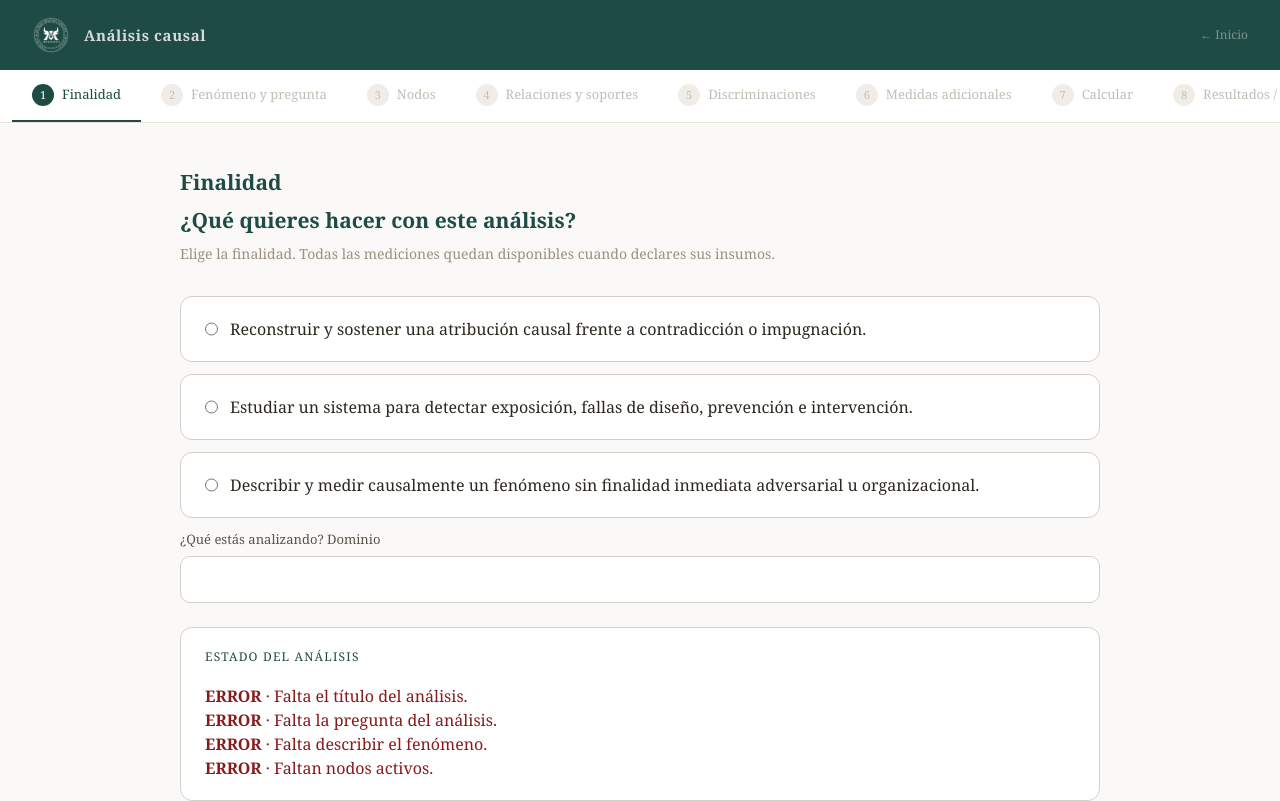
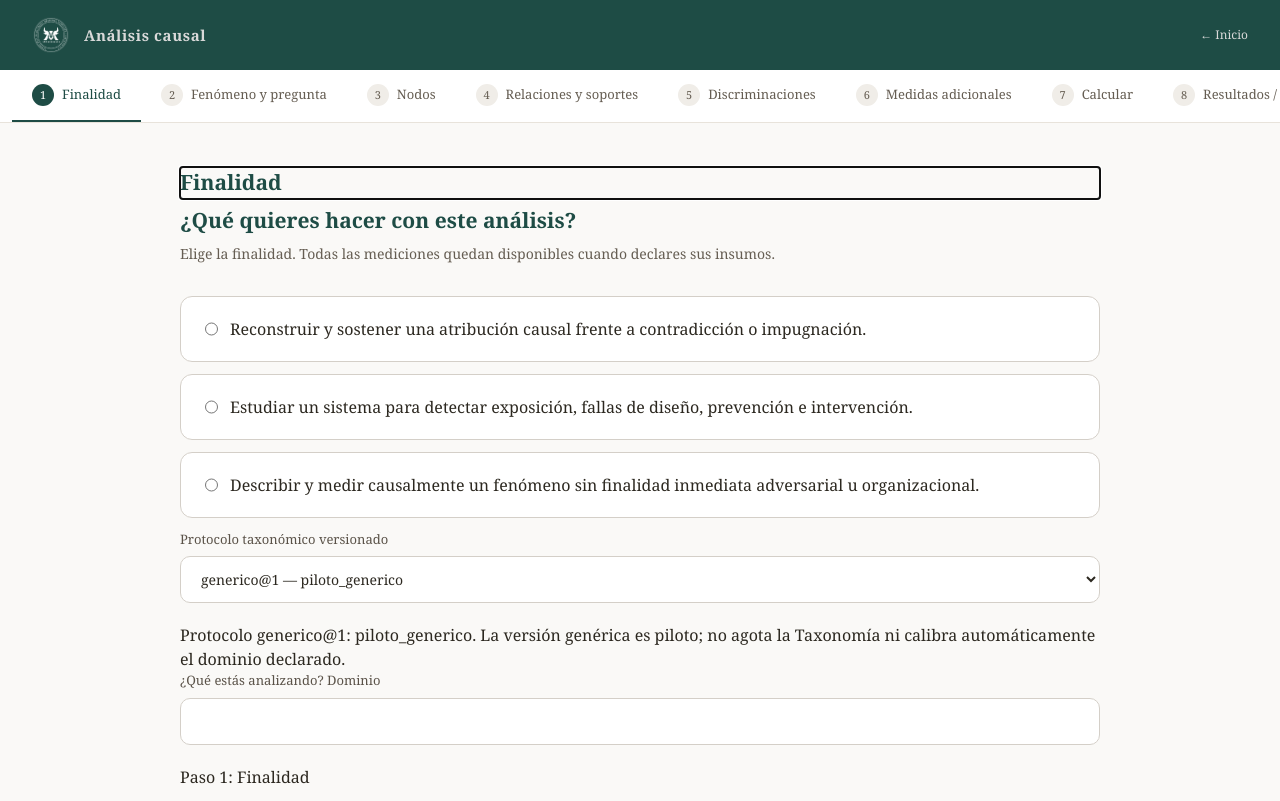
Before and after one commit to kagenomusuko-svg/meriadock-analisis, a Next.js app: page /constructor in a window 1280 px wide. Shown: the top 801 px of the page. Built offline with nearby package versions, Linux system fonts and the light colour scheme.

Commit message:
feat: aplicar protocolos versionados y navegación accesible

```diff
--- a/components/chat/Constructor.jsx
+++ b/components/chat/Constructor.jsx
@@ -1,4 +1,4 @@
-import { useState } from "react";
+import { useState, useEffect, useRef } from "react";
 import Image from "next/image";
 import Link from "next/link";
 import { construirSolicitud } from "../constructor/entrada";
@@ -32,6 +32,7 @@ const FAMILIAS = [
   ],
 ];
 const vacio = {
+  taxonomiaVersion: "generico@1",
   familia: "",
   dominio: "",
   titulo: "",
@@ -77,6 +78,8 @@ function CheckRow({ checked, onChange, children }) {
   );
 }
 export default function Constructor() {
+  const [protocolos,setProtocolos]=useState([GENERICO]);
+
   const [paso, setPaso] = useState(0),
     [estado, setEstado] = useState(vacio),
     [nuevoNombre, setNuevoNombre] = useState("");
@@ -93,6 +96,13 @@ export default function Constructor() {
     [calculando, setCalculando] = useState(false),
     [resultado, setResultado] = useState(null),
     [exportando, setExportando] = useState(false);
+  const protocolo=protocolos.find(p=>`${p.id}@${p.version}`===estado.taxonomiaVersion)||GENERICO;
+  const headingRef=useRef(null),errorRef=useRef(null);
+  useEffect(()=>{let activo=true;fetch('/api/protocolos').then(r=>{if(!r.ok)throw Error('No se pudo cargar catálogo taxonómico');return r.json();}).then(d=>{if(activo)setProtocolos(d.protocolos);}).catch(e=>{if(activo)setError(e.message);});return()=>{activo=false;};},[]);
+  useEffect(()=>{headingRef.current?.focus();},[paso]);
+  useEffect(()=>{if(error)errorRef.current?.focus();},[error]);
+  function cambiarProtocolo(version){const p=protocolos.find(p=>`${p.id}@${p.version}`===version);if(!p)return;editar({taxonomiaVersion:version,nodos:estado.nodos.map(n=>({...n,componentesS:p.componentesS.map(()=>''),estrategiaAlpha:'',alphaValor:'',alphaMonto:'',alphaBase:''}))});}
+  const reglaAlpha=n=>n.estrategiaAlpha?.startsWith('taxonomico:')?protocolo.estrategiasAlpha?.find(a=>a.id===n.estrategiaAlpha.split(':')[1])?.regla:n.estrategiaAlpha;
   function editar(patch) {
     setEstado((e) => ({ ...e, ...patch }));
     setResultado(null);
@@ -117,7 +127,7 @@ export default function Constructor() {
           tipo: "indeterminado",
           modo: "indeterminado",
           descripcion: "",
-          componentesS: ["", "", ""],
+          componentesS: protocolo.componentesS.map(()=>""),
         },
       ],
     });
@@ -168,7 +178,7 @@ export default function Constructor() {
     });
   }
   const solicitud = construirSolicitud(estado);
-  const mensajes = mensajesAnalisis({...solicitud.analisis,nodosActivos:solicitud.analisis.nodosActivos.map(n=>({...n,alpha:solicitud.insumos.insumosAlpha.find(a=>a.id===n.id)||n.alpha}))}, estado.mediciones);
+  const mensajes = mensajesAnalisis({...solicitud.analisis,nodosActivos:solicitud.analisis.nodosActivos.map(n=>({...n,alpha:solicitud.insumos.insumosAlpha.find(a=>a.id===n.id)||n.alpha}))}, estado.mediciones,protocolo);
   async function calcular() {
     setCalculando(true);
     setError("");
@@ -259,7 +269,7 @@ export default function Constructor() {
     background: "none",
     border: "none",
     cursor: "pointer",
-    color: "#c4bdb5",
+    color: "#655d52",
     fontSize: "22px",
     lineHeight: 1,
     padding: "2px 6px",
@@ -309,7 +319,7 @@ export default function Constructor() {
   };
   const secS = {
     fontSize: "14px",
-    color: "#9a9080",
+    color: "#655d52",
     marginBottom: "30px",
     lineHeight: "1.7",
   };
@@ -360,7 +370,7 @@ export default function Constructor() {
         color: "#2c2820",
       }}
     >
-      <style>{`input:focus,textarea:focus,select:focus{border-color:#1E4C45!important;box-shadow:0 0 0 3px rgba(30,76,69,0.09)} label{display:block} pre{white-space:pre-wrap;overflow-wrap:anywhere} th,td{padding:10px;text-align:left;border-bottom:1px solid #e8e3db} button:disabled{opacity:.5;cursor:default}`}</style>
+      <style>{`button:focus-visible,a:focus-visible,summary:focus-visible{outline:3px solid #1E4C45;outline-offset:3px} input:focus,textarea:focus,select:focus{border-color:#1E4C45!important;box-shadow:0 0 0 3px rgba(30,76,69,0.09)} label{display:block} pre{white-space:pre-wrap;overflow-wrap:anywhere} th,td{padding:10px;text-align:left;border-bottom:1px solid #e8e3db} button:disabled{opacity:.5;cursor:default}`}</style>
       {/* Header */}
       <div
         style={{
@@ -400,7 +410,7 @@ export default function Constructor() {
           href="/"
           style={{
             fontSize: "12px",
-            color: "rgba(217,217,217,0.5)",
+            color: "#D9D9D9",
             textDecoration: "none",
           }}
         >
@@ -409,7 +419,7 @@ export default function Constructor() {
       </div>
 
       {/* Tabs */}
-      <div
+      <nav aria-label="Pasos del análisis"
         style={{
           background: "#fff",
           borderBottom: "1px solid #e8e3db",
@@ -421,6 +431,7 @@ export default function Constructor() {
         {PASOS.map((t, i) => (
           <button
             key={i}
+            aria-current={i===paso?"step":undefined}
             onClick={() => setPaso(i)}
             style={{
               padding: "14px 20px",
@@ -428,7 +439,7 @@ export default function Constructor() {
               border: "none",
               borderBottom:
                 i === paso ? `2px solid ${G}` : "2px solid transparent",
-              color: i === paso ? G : i < paso ? "#7aab9a" : "#c4bdb5",
+              color: i === paso ? G : i < paso ? "#655d52" : "#655d52",
               cursor: "pointer",
               fontSize: "13px",
               fontFamily: "Georgia, serif",
@@ -444,7 +455,7 @@ export default function Constructor() {
                 height: "22px",
                 borderRadius: "50%",
                 background: i === paso ? G : i < paso ? "#e8f0ee" : "#f0ede8",
-                color: i === paso ? "#fff" : i < paso ? G : "#c4bdb5",
+                color: i === paso ? "#fff" : i < paso ? G : "#655d52",
                 display: "flex",
                 alignItems: "center",
                 justifyContent: "center",
@@ -452,17 +463,17 @@ export default function Constructor() {
                 flexShrink: 0,
               }}
             >
-              {i < paso ? "✓" : i + 1}
+              {i + 1}
             </span>
             {t}
           </button>
         ))}
-      </div>
+      </nav>
 
       <main
         style={{ maxWidth: 960, margin: "0 auto", padding: "44px 20px 80px" }}
       >
-        <h1 style={secH}>{PASOS[paso]}</h1>
+        <h1 ref={headingRef} tabIndex={-1} style={secH}>{PASOS[paso]}</h1>
         {paso === 0 && (
           <section>
             <h2 style={secH}>¿Qué quieres hacer con este análisis?</h2>
@@ -484,6 +495,8 @@ export default function Constructor() {
                 {t}
               </label>
             ))}
+            <label style={fld}><span style={lbl}>Protocolo taxonómico versionado</span><select aria-label="Protocolo taxonómico versionado" style={sel} value={estado.taxonomiaVersion} onChange={e=>cambiarProtocolo(e.target.value)}>{protocolos.map(p=><option key={p.id+'@'+p.version} value={p.id+'@'+p.version}>{p.id}@{p.version} — {p.alcance||'dominio-específico'}</option>)}</select></label>
+            <p>Protocolo {protocolo.id}@{protocolo.version}: {protocolo.alcance||'dominio-específico'}. La versión genérica es piloto; no agota la Taxonomía ni calibra automáticamente el dominio declarado.</p>
             {campo("¿Qué estás analizando? Dominio", estado.dominio, (v) =>
               editar({ dominio: v }),
             )}
@@ -714,19 +727,20 @@ export default function Constructor() {
             {estado.nodos.map((n) => (
               <article key={n.id} style={card}>
                 <h2 style={secH}>{n.nombre}</h2>
-                <h3>{OPERADORES.s}</h3>
+                <h3>{OPERADORES.s}</h3><p>Componentes discriminados conforme a {protocolo.id}@{protocolo.version}; alcance {protocolo.alcance||'dominio-específico'}.</p>
+                {protocolo.preguntas.map(q=><div key={q.id}>{q.tipo==='numero'?numero(q.texto,n.respuestasTaxonomicas?.[q.id]??'',v=>nodo(n.id,{respuestasTaxonomicas:{...n.respuestasTaxonomicas,[q.id]:v}}),q.min,q.max):texto(q.texto,n.respuestasTaxonomicas?.[q.id]??'',v=>nodo(n.id,{respuestasTaxonomicas:{...n.respuestasTaxonomicas,[q.id]:v}}))}</div>)}
                 {n.tipo === "instrumental" ? (
                   <p>
                     S no aplicable al nodo instrumental en el protocolo piloto.
                   </p>
                 ) : (
-                  GENERICO.componentesS.map((c, i) =>
+                  protocolo.componentesS.map((c, i) =>
                     numero(
                       c.texto,
                       n.componentesS?.[i] ?? "",
                       (v) =>
                         nodo(n.id, {
-                          componentesS: (n.componentesS || ["", "", ""]).map(
+                          componentesS: (n.componentesS || protocolo.componentesS.map(()=>"")).map(
                             (x, j) => (i === j ? v : x),
                           ),
                         }),
@@ -751,12 +765,10 @@ export default function Constructor() {
                     <option value="proporcion_monetaria">
                       Proporción monetaria comparable
                     </option>
-                    <option value="taxonomico">
-                      Taxonómica — pendiente de protocolo
-                    </option>
+                    {(protocolo.estrategiasAlpha||[]).map(a=><option key={a.id} value={'taxonomico:'+a.id}>{a.texto}</option>)}
                   </select>
                 </label>
-                {n.estrategiaAlpha === "discriminado" &&
+                {reglaAlpha(n) === "discriminado" &&
                   numero(
                     "α entre 0 y 1",
                     n.alphaValor,
@@ -764,7 +776,7 @@ export default function Constructor() {
                     0,
                     1,
                   )}
-                {n.estrategiaAlpha === "proporcion_monetaria" && (
+                {reglaAlpha(n) === "proporcion_monetaria" && (
                   <>
                     {numero(
                       "Monto efectivamente asumido",
@@ -792,7 +804,7 @@ export default function Constructor() {
                   nodo(n.id, { referenciaAlpha: v }),
                 )}
                 <details>
-                  <summary>{OPERADORES.iic} — opcional</summary>
+                  <summary>{OPERADORES.iic} — opcional</summary><p>IIC de congruencia: coincidencias / elementos declarados. No es correlación estadística ni otro IIC histórico.</p>
                   {texto(
                     "Declaraciones / compromisos (uno por línea)",
                     n.declarado,
@@ -1082,10 +1094,11 @@ export default function Constructor() {
           </section>
         )}
         {error && (
-          <div role="alert" style={{ ...aEr, marginTop: 20 }}>
+          <div ref={errorRef} tabIndex={-1} role="alert" style={{ ...aEr, marginTop: 20 }}>
             {error}
           </div>
         )}
+        <p role="status" aria-live="polite">{calculando?"Calculando mediciones":resultado?"Resultados disponibles":`Paso ${paso+1}: ${PASOS[paso]}`}</p>
         <aside
           style={{ ...card, marginTop: 24 }}
           aria-label="Estado del análisis"
--- a/components/constructor/entrada.js
+++ b/components/constructor/entrada.js
@@ -1,13 +1,14 @@
 'use strict';
+const {VERSION}=require('../../dist-motor/modelo');
 function numero(v){if(v===''||v===null||v===undefined)return null;return Number(v);}
 function lineas(v){return String(v||'').split('\n').map(x=>x.trim()).filter(Boolean);}
 function construirSolicitud(estado){
  const nodos=estado.nodos.map(n=>({...n,tipo:n.tipo||'indeterminado',modo:n.modo||'indeterminado',
   s:{componentes:(n.componentesS||['','','']).map(numero)},
-  alpha:n.estrategiaAlpha?{estrategia:n.estrategiaAlpha,valor:numero(n.alphaValor),montoEfectivamenteAsumido:numero(n.alphaMonto),baseComparativa:numero(n.alphaBase),unidad:n.alphaUnidad,soportes:lineas(n.soportesAlpha),referenciaOpcional:n.referenciaAlpha}:null,
+  alpha:n.estrategiaAlpha?{estrategia:n.estrategiaAlpha.startsWith('taxonomico:')?'taxonomico':n.estrategiaAlpha,estrategiaId:n.estrategiaAlpha.startsWith('taxonomico:')?n.estrategiaAlpha.split(':')[1]:undefined,valor:numero(n.alphaValor),montoEfectivamenteAsumido:numero(n.alphaMonto),baseComparativa:numero(n.alphaBase),unidad:n.alphaUnidad,soportes:lineas(n.soportesAlpha),referenciaOpcional:n.referenciaAlpha}:null,
   iic:{declarado:lineas(n.declarado),observado:lineas(n.observado),coincidencias:numero(n.coincidencias)},soportes:lineas(n.soportes)}));
  const todas=estado.relaciones.map(e=>({...e,evidenciaNivel:numero(e.evidenciaNivel),rango:{min:numero(e.min),max:numero(e.max)},soportes:lineas(e.soportes)}));
- const analisis={version:'metrologia-causal/1',taxonomiaVersion:'generico@1',familia:estado.familia,dominio:estado.dominio,titulo:estado.titulo,pregunta:estado.pregunta,fenomeno:{descripcion:estado.descripcion},eventoDeterminado:{id:'D',nombre:estado.evento,descripcion:estado.evento},nodosActivos:nodos,relacionesInternas:todas.filter(e=>e.destino!=='D'),conexionesCierre:todas.filter(e=>e.destino==='D'),medicionesSolicitadas:estado.mediciones};
+ const analisis={version:VERSION,taxonomiaVersion:estado.taxonomiaVersion??'generico@1',familia:estado.familia,dominio:estado.dominio,titulo:estado.titulo,pregunta:estado.pregunta,fenomeno:{descripcion:estado.descripcion},eventoDeterminado:{id:'D',nombre:estado.evento,descripcion:estado.evento},nodosActivos:nodos,relacionesInternas:todas.filter(e=>e.destino!=='D'),conexionesCierre:todas.filter(e=>e.destino==='D'),medicionesSolicitadas:estado.mediciones};
  const regularizacion=estado.regularizar?{epsilon:numero(estado.epsilon),K:{tipo:'constante',valor:numero(estado.k)}}:undefined;
  return {analisis,medicionesSolicitadas:estado.mediciones,insumos:{nodosIIC:nodos.map(n=>({id:n.id,...n.iic})),insumosAlpha:nodos.filter(n=>n.alpha).map(n=>({id:n.id,...n.alpha})),beneficios:{unidad:estado.unidadBeneficio,valores:estado.nodos.map(n=>({id:n.id,valor:numero(n.beneficio)}))},danio:{unidad:estado.unidadDanio,tInvertido:{monto:numero(estado.tInvertido)},tImpedido:{monto:numero(estado.tImpedido)},tTrayectoria:{montoEstimado:numero(estado.tTrayectoria)}}},configuracion:{pf:{regularizacion,detalleCompleto:estado.detalleCompleto},sensibilidadExtendida:estado.metodoExtendido?{metodo:estado.metodoExtendido,maxVertices:numero(estado.maxVertices)}:undefined}};
 }
--- a/dist-motor/alpha.js
+++ b/dist-motor/alpha.js
@@ -10,7 +10,9 @@ function calcularAlpha(input, protocolo) {
   valor=Math.min(1,m/b);
  }else if(input.estrategia==='taxonomico'){
   if(!protocolo)return null;
-  valor=protocolo(input);
+  const regla=protocolo.estrategiasAlpha?.find(x=>x.id===input.estrategiaId);
+  if(!regla)return null;
+  const aplicado=calcularAlpha({...input,estrategia:regla.regla});if(!aplicado)return null;valor=aplicado.valor;
  }else return null;
  if(valor===null||valor===undefined)return null;
  if(!Number.isFinite(valor)||valor<0||valor>1)throw new Error('α fuera de [0,1]');
--- a/dist-motor/entrada.js
+++ b/dist-motor/entrada.js
@@ -1,16 +1,18 @@
 'use strict';
 const {correrAnalisis}=require('./series');
+const {resolverProtocolo}=require('../taxonomia/protocolos');
 const {auditable}=require('./numerica');
 const {mensajesAnalisis}=require('./linter');
 function calcularSolicitud(body){
  if(!body||typeof body!=='object')throw new Error('Solicitud inválida');
  const estructura=body.analisis||body.estructura||body.grafo;
  if(!estructura)throw new Error('Análisis estructurado requerido');
- const resultado=correrAnalisis({estructura,insumos:body.insumos||{insumosAlpha:body.insumosAlpha,nodosIIC:body.nodosIIC,danio:body.danio,beneficios:body.beneficios},medicionesSolicitadas:body.medicionesSolicitadas||estructura.medicionesSolicitadas||[],configuracion:body.configuracion||estructura.configuracion||{}});
- resultado.mensajes=mensajesAnalisis(resultado.validacion.estructuraValida?resultado.modelo:estructura,resultado.medicionesSolicitadas);
+ const protocolo=resolverProtocolo(estructura.taxonomiaVersion,estructura.dominio);
+ const resultado=correrAnalisis({estructura,insumos:body.insumos||{insumosAlpha:body.insumosAlpha,nodosIIC:body.nodosIIC,danio:body.danio,beneficios:body.beneficios},medicionesSolicitadas:body.medicionesSolicitadas||estructura.medicionesSolicitadas||[],configuracion:body.configuracion||estructura.configuracion||{},protocolo});
+ resultado.mensajes=mensajesAnalisis(resultado.validacion.estructuraValida?{...resultado.modelo,nodosActivos:resultado.modelo.nodosActivos.map(n=>({...n,alpha:resultado.resultados.alpha?.valor?.find(x=>x.id===n.id)?.contrato||n.alpha}))}:estructura,resultado.medicionesSolicitadas,protocolo);
  const normalizados={analisis:estructura,insumos:body.insumos||{insumosAlpha:body.insumosAlpha,nodosIIC:body.nodosIIC,danio:body.danio,beneficios:body.beneficios},medicionesSolicitadas:resultado.medicionesSolicitadas,configuracion:body.configuracion||estructura.configuracion||{}};
- resultado.snapshot={solicitudOriginal:structuredClone(normalizados),estructuraEfectiva:resultado.validacion.estructuraValida?structuredClone(resultado.modelo):null,insumos:structuredClone(normalizados.insumos),configuracion:structuredClone(normalizados.configuracion),taxonomiaVersionSolicitada:estructura.taxonomiaVersion??null,taxonomiaVersionEfectiva:null,versionMotor:resultado.versionMotor,revisionFuente:resultado.auditoria.revisionFuente};
- resultado.auditoria.snapshot=resultado.snapshot;
+ resultado.snapshot={solicitudOriginal:structuredClone(normalizados),estructuraEfectiva:resultado.validacion.estructuraValida?structuredClone(resultado.modelo):null,insumos:structuredClone(normalizados.insumos),configuracion:structuredClone(normalizados.configuracion),taxonomiaVersionSolicitada:estructura.taxonomiaVersion??null,taxonomiaVersionEfectiva:protocolo?protocolo.id+'@'+protocolo.version:null,protocoloEfectivo:protocolo,versionMotor:resultado.versionMotor,revisionFuente:resultado.auditoria.revisionFuente};
+ resultado.auditoria.snapshot=resultado.snapshot;resultado.auditoria.protocolo=protocolo;
  resultado.insumos=resultado.snapshot.insumos;resultado.configuracion=resultado.snapshot.configuracion;
  return auditable(resultado);
 }
--- a/dist-motor/series.js
+++ b/dist-motor/series.js
@@ -12,8 +12,8 @@ const REGISTRY={
   c.escenarios=Object.fromEntries(['min','central','max'].map(k=>[k,calcularRStar(construirMatrizEmpirica(c.modelo,k),c.configuracion.pf)]));
   const r=c.escenarios.central;return {...salida(r.vector,r.motivo),auditoria:r};
  }},
- s:{dependencias:[],inputs:['componentes S por nodo'],calcular:c=>salida(c.nodos.map(n=>({id:n.id,nodo:n.nombre,valor:n.tipo==='instrumental'?null:calcularS(n.s?.componentes,n.s?.pesos),componentes:n.s?.componentes??null,pesos:n.s?.pesos??null})))},
- alpha:{dependencias:[],inputs:['estrategia α explícita por nodo'],calcular:c=>salida(c.nodos.map(n=>{const datos=c.insumos.insumosAlpha?.find(x=>x.id===n.id)||n.alpha;const a=calcularAlpha(datos);return {id:n.id,nodo:n.nombre,valor:a?.valor??null,contrato:a};}))},
+ s:{dependencias:[],inputs:['componentes S por nodo'],calcular:c=>salida(c.nodos.map(n=>({id:n.id,nodo:n.nombre,valor:n.tipo==='instrumental'||c.protocolo&&n.s?.componentes?.length!==c.protocolo.componentesS.length?null:calcularS(n.s?.componentes,n.s?.pesos),componentes:n.s?.componentes??null,pesos:n.s?.pesos??null})))},
+ alpha:{dependencias:[],inputs:['estrategia α explícita por nodo'],calcular:c=>salida(c.nodos.map(n=>{const datos=c.insumos.insumosAlpha?.find(x=>x.id===n.id)||n.alpha;const a=calcularAlpha(datos,c.protocolo);return {id:n.id,nodo:n.nombre,valor:a?.valor??null,contrato:a};}))},
  rStarNeta:{dependencias:['rStar','s'],inputs:[],calcular:c=>salida(c.nodos.map((n,i)=>({id:n.id,nodo:n.nombre,valor:calcularContribucionAtribuible(c.resultados.rStar.valor?.[i],c.resultados.s.valor[i].valor)})))},
  delta:{dependencias:['rStar','alpha'],inputs:[],calcular:c=>salida(c.nodos.map((n,i)=>({id:n.id,nodo:n.nombre,resultado:calcularDelta(c.resultados.rStar.valor?.[i],c.resultados.alpha.valor[i].valor)})))},
  iic:{dependencias:[],inputs:['declarado','observado','coincidencias'],calcular:c=>salida(c.nodos.map(n=>{const d=c.insumos.nodosIIC?.find(x=>x.id===n.id)||n.iic;return {id:n.id,nodo:n.nombre,valor:d?calcularIIC(d.declarado,d.observado,d.coincidencias):null,insumos:d??null};}))},
@@ -24,13 +24,13 @@ const REGISTRY={
  sensibilidadExtendida:{dependencias:['rStar'],inputs:['método explícito'],calcular:c=>sensibilidadExtendida(c.modelo,c.configuracion.sensibilidadExtendida,c.configuracion.pf)},
  fraudeAnnona:{dependencias:['rStar','alpha','iic'],inputs:['protocolo versionado','intervención/prevención'],calcular:c=>calcularFraudeAnnona(c.insumos.fraudeAnnona,c.configuracion.protocoloFraude)}
 };
-function correrAnalisis({estructura,grafo,insumos={},medicionesSolicitadas=[],configuracion={}}){
+function correrAnalisis({estructura,grafo,insumos={},medicionesSolicitadas=[],configuracion={},protocolo=null}){
  const fuente=estructura||grafo;if(!Array.isArray(medicionesSolicitadas)||medicionesSolicitadas.some(x=>typeof x!=='string'))throw new Error('Lista de operadores inválida');
  let modelo,errorEstructura=null,errorNodos=null;
  try{modelo=crearAnalisis(fuente);}catch(e){errorEstructura=e.message;try{modelo=crearAnalisis({...fuente,nodosActivos:fuente.nodosActivos||fuente.nodos||[],relacionesInternas:[],aristas:[],conexionesCierre:[]});}catch(n){errorNodos=n.message;modelo={...fuente,nodosActivos:[],relacionesInternas:[],conexionesCierre:[]};}}
  const resultados={},nodos=modelo.nodosActivos.map(n=>({...n,alpha:insumos.insumosAlpha?.find(x=>x.id===n.id)||n.alpha,iic:insumos.nodosIIC?.find(x=>x.id===n.id)||n.iic}));
  modelo={...modelo,nodosActivos:nodos,nodos};
- const c={modelo,nodos,insumos,configuracion,resultados,escenarios:{}};
+ const c={modelo,nodos,insumos,configuracion,resultados,protocolo,escenarios:{}};
  function ejecutar(id){
   if(resultados[id])return;
   const op=REGISTRY[id];if(!op){resultados[id]={estado:'error',valor:null,motivo:'Operador desconocido: '+id};return;}
--- /dev/null
+++ b/pages/api/protocolos.js
@@ -0,0 +1,2 @@
+const {listarProtocolos}=require('../../taxonomia/protocolos');
+export default function handler(req,res){if(req.method!=='GET')return res.status(405).json({error:'Método no permitido'});return res.status(200).json({protocolos:listarProtocolos()});}
--- a/taxonomia/protocolos.js
+++ b/taxonomia/protocolos.js
@@ -1,8 +1,12 @@
 'use strict';
 // Sólo orientación y componentes explícitamente aprobados en instrucciones §12.
-const GENERICO={id:'generico',version:'1',dominios:['generico'],componentesS:[{id:'formalizacion',texto:'Formalización / procedimiento'},{id:'sustituibilidad_actor',texto:'Sustituibilidad del actor en la posición'},{id:'sistema_incentivos',texto:'Determinación por sistema / incentivos'}],preguntas:[],rangos:[]};
+const GENERICO={id:'generico',version:'1',dominios:['generico'],dominioLibre:true,alcance:'piloto_generico',estrategiasAlpha:[{id:'alpha_directa',texto:'Valor discriminado — protocolo genérico',regla:'discriminado'},{id:'alpha_monetaria',texto:'Proporción comparable — protocolo genérico',regla:'proporcion_monetaria'}],componentesS:[{id:'formalizacion',texto:'Formalización / procedimiento'},{id:'sustituibilidad_actor',texto:'Sustituibilidad del actor en la posición'},{id:'sistema_incentivos',texto:'Determinación por sistema / incentivos'}],preguntas:[],rangos:[]};
 function validarProtocolo(p){
  if(!p||typeof p.id!=='string'||!p.id||typeof p.version!=='string'||!p.version||!Array.isArray(p.dominios)||!Array.isArray(p.componentesS)||!Array.isArray(p.preguntas)||!Array.isArray(p.rangos))throw new Error('Contrato taxonómico inválido');
+ if(new Set(p.componentesS.map(x=>x.id)).size!==p.componentesS.length||new Set(p.preguntas.map(x=>x.id)).size!==p.preguntas.length)throw new Error('IDs de campos taxonómicos repetidos');
+ if(new Set((p.estrategiasAlpha||[]).map(x=>x.id)).size!==(p.estrategiasAlpha||[]).length)throw new Error('IDs de estrategias repetidos');
+ for(const a of p.estrategiasAlpha||[])if(!a.id||!a.texto||!['discriminado','proporcion_monetaria'].includes(a.regla))throw new Error('Estrategia α sin regla autorizada');
+ for(const q of p.preguntas)if(!q.id||!q.texto||!['texto','numero'].includes(q.tipo))throw new Error('Pregunta taxonómica inválida');
  if(p.componentesS.some(x=>!x.id||!x.texto))throw new Error('Componentes sin identificador/texto');
  for(const r of p.rangos)if(!Number.isFinite(r.min)||!Number.isFinite(r.max)||r.min<0||r.max<r.min)throw new Error('Rango taxonómico inválido');
  return structuredClone(p);
@@ -12,4 +16,12 @@ function registrarProtocolo(p){const v=validarProtocolo(p),k=`${v.id}@${v.versio
 function cargarProtocolo(id,version){const p=REGISTRY.get(`${id}@${version}`);if(!p)throw new Error('Protocolo/version desconocidos');return structuredClone(p);}
 function cargarJSON(texto){return registrarProtocolo(JSON.parse(texto));}
 registrarProtocolo(GENERICO);
-module.exports={GENERICO,validarProtocolo,registrarProtocolo,cargarProtocolo,cargarJSON};
+function resolverProtocolo(version,dominio){
+ if(version===null||version===undefined)return null;
+ if(typeof version!=='string'||version.split('@').length!==2)throw new Error('Versión taxonómica inválida');
+ const [id,v]=version.split('@');const p=cargarProtocolo(id,v);
+ if(!p.dominioLibre&&dominio&&!p.dominios.includes(dominio))throw new Error('Dominio incompatible con protocolo solicitado');
+ return p;
+}
+function listarProtocolos(){return [...REGISTRY.values()].map(p=>structuredClone(p));}
+module.exports={resolverProtocolo,listarProtocolos,GENERICO,validarProtocolo,registrarProtocolo,cargarProtocolo,cargarJSON};
```
Also changed, not shown: dist-motor/linter.js (+4 -4 lines), scripts/verificar-ui.cjs (+11 -2 lines), 2 other files (tests, documents, lock files or other folders).
